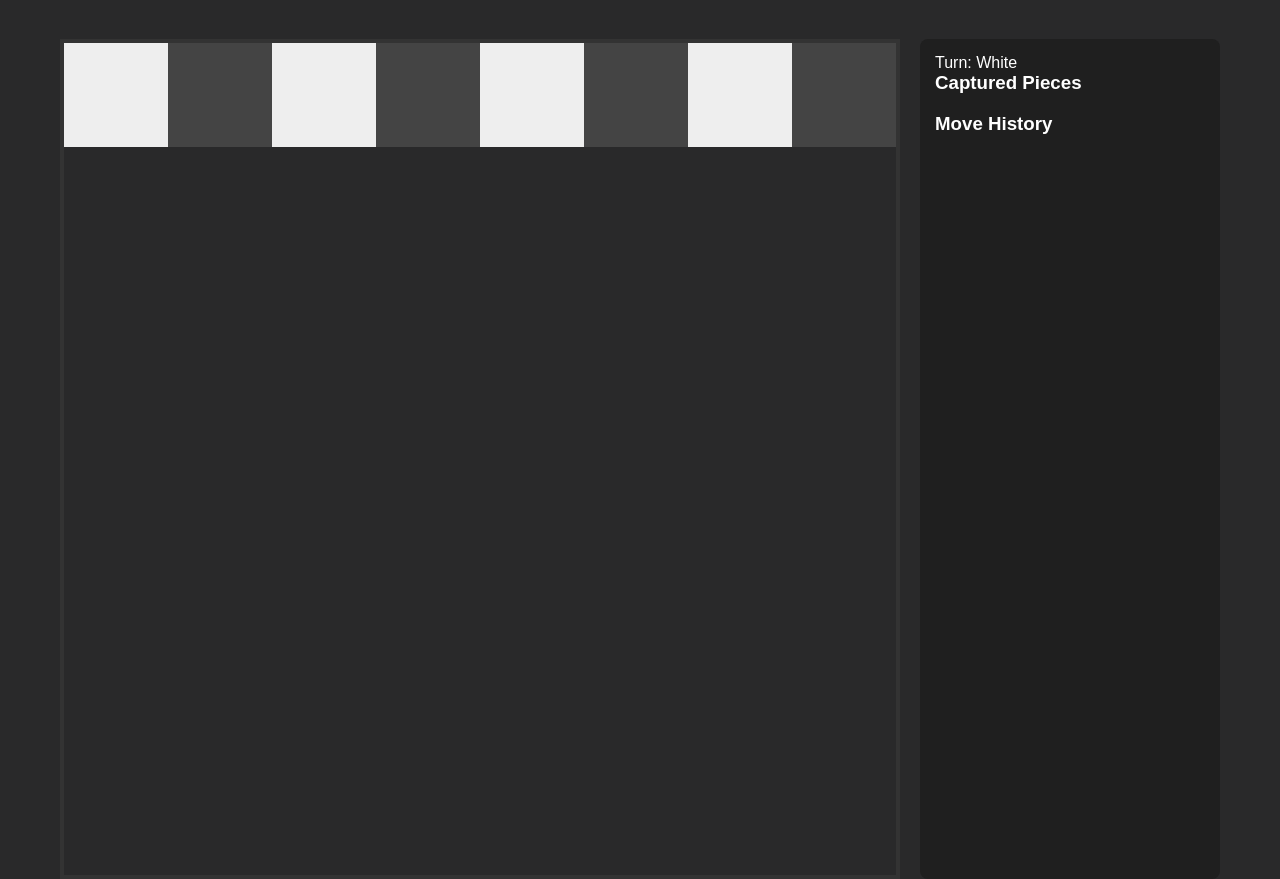
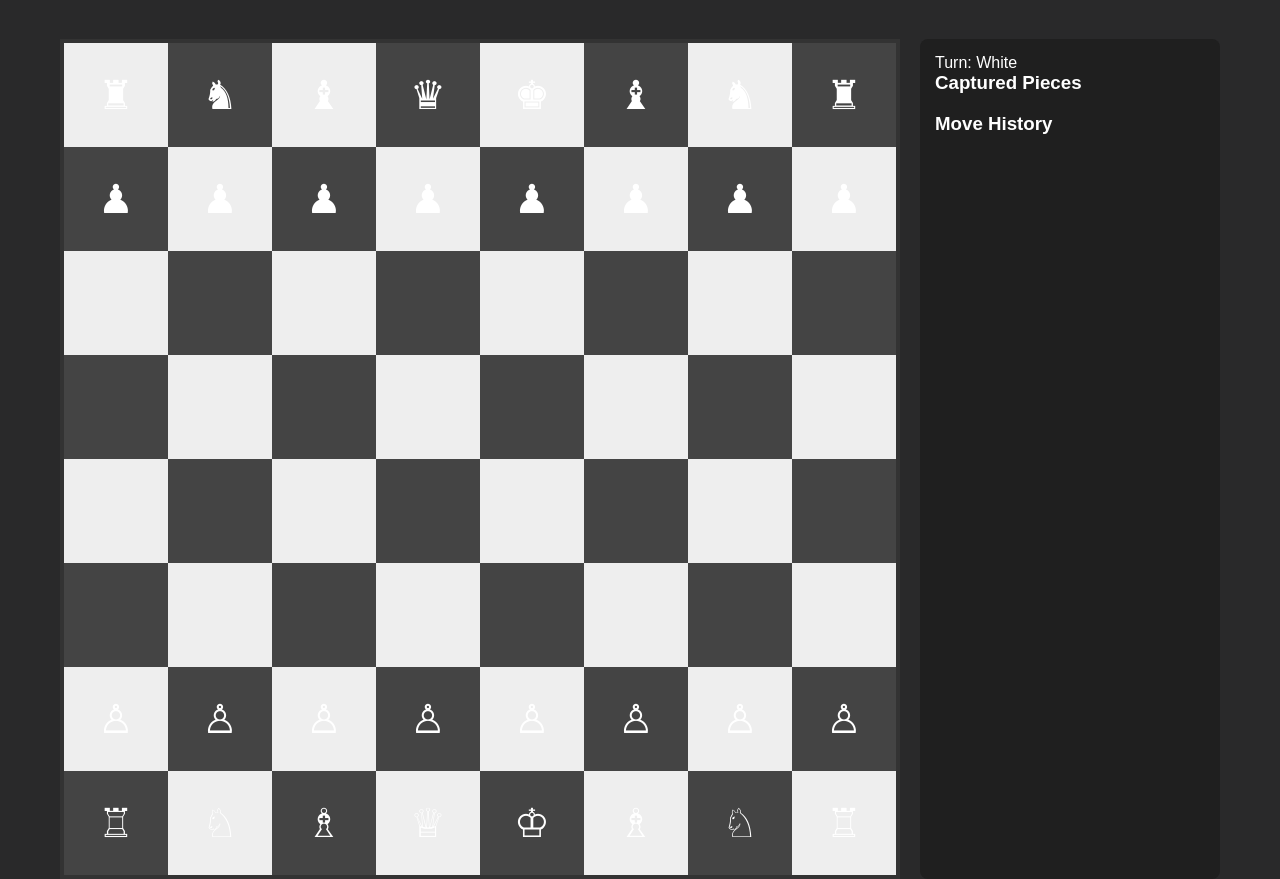
Before and after one commit to m1rageLA/chess, a plain HTML site: page index.html in a window 1280 px wide. Shown: the part 81-960 px from the top of the page. Drawn offline with Linux system fonts and the light colour scheme.

Commit message:
Add chess pieces with unicode

```diff
--- a/index.html
+++ b/index.html
@@ -15,7 +15,27 @@
 
     <main class="main">
       <div class="chessboard">
-        <!-- 8 x 8 cells -->
+        <!-- row 8 (black major pieces) -->
+        <div class="square">&#9820;</div>
+        <div class="square">&#9822;</div>
+        <div class="square">&#9821;</div>
+        <div class="square">&#9819;</div>
+        <div class="square">&#9818;</div>
+        <div class="square">&#9821;</div>
+        <div class="square">&#9822;</div>
+        <div class="square">&#9820;</div>
+
+        <!-- row 7 (black pawns) -->
+        <div class="square">&#9823;</div>
+        <div class="square">&#9823;</div>
+        <div class="square">&#9823;</div>
+        <div class="square">&#9823;</div>
+        <div class="square">&#9823;</div>
+        <div class="square">&#9823;</div>
+        <div class="square">&#9823;</div>
+        <div class="square">&#9823;</div>
+
+        <!-- rows 6–3 (empty) -->
         <div class="square"></div>
         <div class="square"></div>
         <div class="square"></div>
@@ -25,6 +45,52 @@
         <div class="square"></div>
         <div class="square"></div>
 
+        <div class="square"></div>
+        <div class="square"></div>
+        <div class="square"></div>
+        <div class="square"></div>
+        <div class="square"></div>
+        <div class="square"></div>
+        <div class="square"></div>
+        <div class="square"></div>
+
+        <div class="square"></div>
+        <div class="square"></div>
+        <div class="square"></div>
+        <div class="square"></div>
+        <div class="square"></div>
+        <div class="square"></div>
+        <div class="square"></div>
+        <div class="square"></div>
+
+        <div class="square"></div>
+        <div class="square"></div>
+        <div class="square"></div>
+        <div class="square"></div>
+        <div class="square"></div>
+        <div class="square"></div>
+        <div class="square"></div>
+        <div class="square"></div>
+
+        <!-- row 2 (white pawns) -->
+        <div class="square">&#9817;</div>
+        <div class="square">&#9817;</div>
+        <div class="square">&#9817;</div>
+        <div class="square">&#9817;</div>
+        <div class="square">&#9817;</div>
+        <div class="square">&#9817;</div>
+        <div class="square">&#9817;</div>
+        <div class="square">&#9817;</div>
+
+        <!-- row 1 (white major pieces) -->
+        <div class="square">&#9814;</div>
+        <div class="square">&#9816;</div>
+        <div class="square">&#9815;</div>
+        <div class="square">&#9813;</div>
+        <div class="square">&#9812;</div>
+        <div class="square">&#9815;</div>
+        <div class="square">&#9816;</div>
+        <div class="square">&#9814;</div>
       </div>
 
       <aside class="sidebar">
--- a/styles.css
+++ b/styles.css
@@ -1,5 +1,12 @@
+:root{
+  --bg:#29292a;
+  --panel:#1f1f1f;
+  --light:#eee;
+  --dark:#444;
+}
+
 body {
-  background-color: #29292a;
+  background-color: var(--bg);
   min-height: 100vh;
   margin: 0;
   display: flex;
@@ -32,29 +39,36 @@ body {
   flex: 1;
 }
 
+/* Доска красится как шахматка фоном (8×8) */
 .chessboard {
   display: grid;
   grid-template-columns: repeat(8, 1fr);
   grid-template-rows: repeat(8, 1fr);
   aspect-ratio: 1 / 1;
   border: 4px solid #333;
+
+  /* 2×2 тайл, который повторяется: даёт 8×8 клетки */
+  background:
+    conic-gradient(from 90deg,
+      var(--light) 25%, var(--dark) 0 50%,
+      var(--light) 0 75%, var(--dark) 0)
+    0 0 / calc(100%/4) calc(100%/4);
 }
 
 .square {
-  width: 100%;
-  height: 100%;
+  /* клетки прозрачные — видно фон-доску */
+  background: transparent;
+  display: flex;
+  justify-content: center;
+  align-items: center;
+  font-size: 2.5rem;
+  line-height: 1;
+  user-select: none;
 }
 
-.square:nth-child(odd) {
-  background: #eee;
-}
-
-.square:nth-child(even) {
-  background: #444;
-}
-
+/* боковая панель */
 .sidebar {
-  background: #1f1f1f;
+  background: var(--panel);
   padding: 15px;
   border-radius: 8px;
   overflow-y: auto;
@@ -63,3 +77,9 @@ body {
 .sidebar h3 {
   margin-top: 0;
 }
+
+/* необязательная подсветка наведения по клетке */
+.square:hover {
+  outline: 2px solid rgba(255,255,255,.25);
+  outline-offset: -2px;
+}
```
